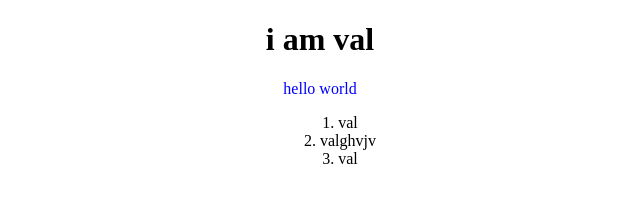
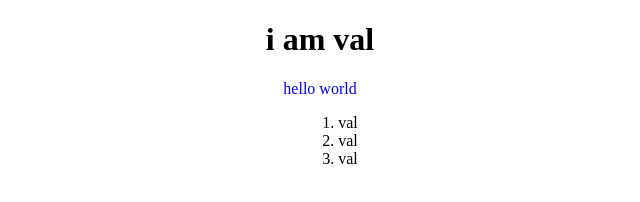
Before and after one commit to valenquin/valenquin.github.io, a plain HTML site: page index.html in a window 1280 px wide. Shown: the full height of the page, 320-960 px from the left. Drawn offline with Linux system fonts and the light colour scheme.

Commit message:
Revert "Breaking page"
This reverts commit cef3fabad8285f46efde48c709349533530640a1.

```diff
--- a/index.html
+++ b/index.html
@@ -9,7 +9,7 @@
 <p> hello world </p>
 <ol class="list">
     <li> val </li>
-    <li> valghvjv </li>
+    <li> val </li>
     <li> val </li>
 </ol>
 </body>
```
